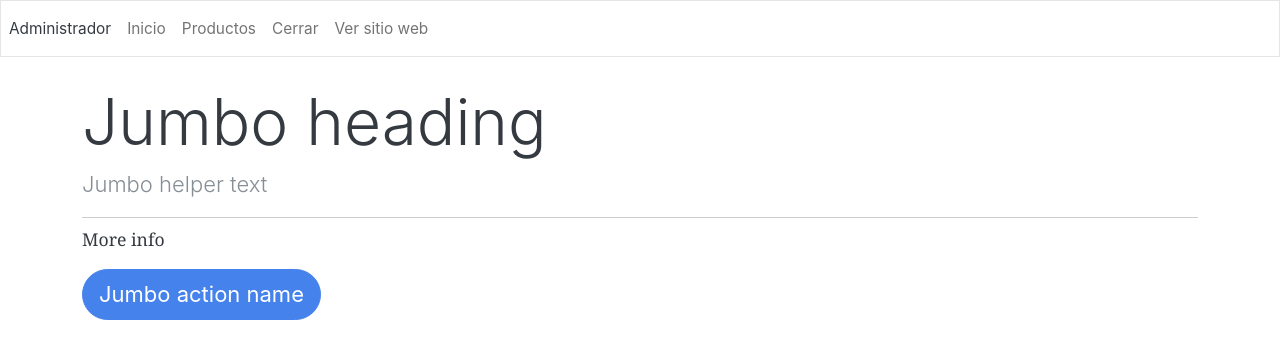
After one commit to jusepthm/distrilacteosfernandez, a PHP site: page /admin/inicio.php in a window 1280 px wide. The commit adds this page. Shown: the top 359 px of the page. Run offline with PHP 8.4, Linux system fonts and the light colour scheme.

Commit message:
creando templates

```diff
--- a/admin/index.php
+++ b/admin/index.php
@@ -1,6 +1,6 @@
 <?php
 if($_POST){
-
+    header('Location:inicio.php');
 }
 ?>
 
@@ -11,7 +11,7 @@ if($_POST){
     <meta charset="UTF-8">
     <meta http-equiv="X-UA-Compatible" content="IE=edge">
     <meta name="viewport" content="width=device-width, initial-scale=1.0">
-    <title>Administrador</title>
+    <title>Login</title>
     <link rel="stylesheet" href="../css/bootstrap.css">
 </head>
 
@@ -19,6 +19,7 @@ if($_POST){
 
     <div class="container">
         <div class="row">
+
             <div class="col-md-4"></div>
             <div class="col-md-4"><br><br>
                 <div class="card">
--- /dev/null
+++ b/admin/inicio.php
@@ -0,0 +1,16 @@
+<?php include("template/header.php"); ?>
+
+<div class="col-md-12">
+
+    <div class="jumbotron">
+        <h1 class="display-3">Jumbo heading</h1>
+        <p class="lead">Jumbo helper text</p>
+        <hr class="my-2">
+        <p>More info</p>
+        <p class="lead">
+            <a class="btn btn-primary btn-lg" href="Jumbo action link" role="button">Jumbo action name</a>
+        </p>
+    </div>
+
+</div>
+<?php include("template/footer.php"); ?>
--- a/admin/template/header.php
+++ b/admin/template/header.php
@@ -0,0 +1,30 @@
+<!DOCTYPE html>
+<html lang="en">
+
+<head>
+    <meta charset="UTF-8">
+    <meta http-equiv="X-UA-Compatible" content="IE=edge">
+    <meta name="viewport" content="width=device-width, initial-scale=1.0">
+    <title>Administrador</title>
+    <link rel="stylesheet" href="../css/bootstrap.css">
+</head>
+
+<body>
+
+    <?php $url="http://".$_SERVER['HTTP_HOST']."/frutas&carbon" ?>
+
+    <nav class="navbar navbar-expand navbar-light bg-light">
+        <div class="nav navbar-nav">
+            <a class="nav-item nav-link active" href="#">Administrador</a>
+            <a class="nav-item nav-link" href="<?php echo $url; ?>/admin/inicio.php">Inicio</a>
+            <a class="nav-item nav-link" href="#">Productos</a>
+            <a class="nav-item nav-link" href="#">Cerrar</a>
+            <a class="nav-item nav-link" href="#">Ver sitio web</a>
+        </div>
+    </nav>
+
+
+
+    <div class="container">
+        <br>
+        <div class="row">
```
Also changed, not shown: admin/template/footer.php (+8 -0 lines), admin/section/productos.php (added).
